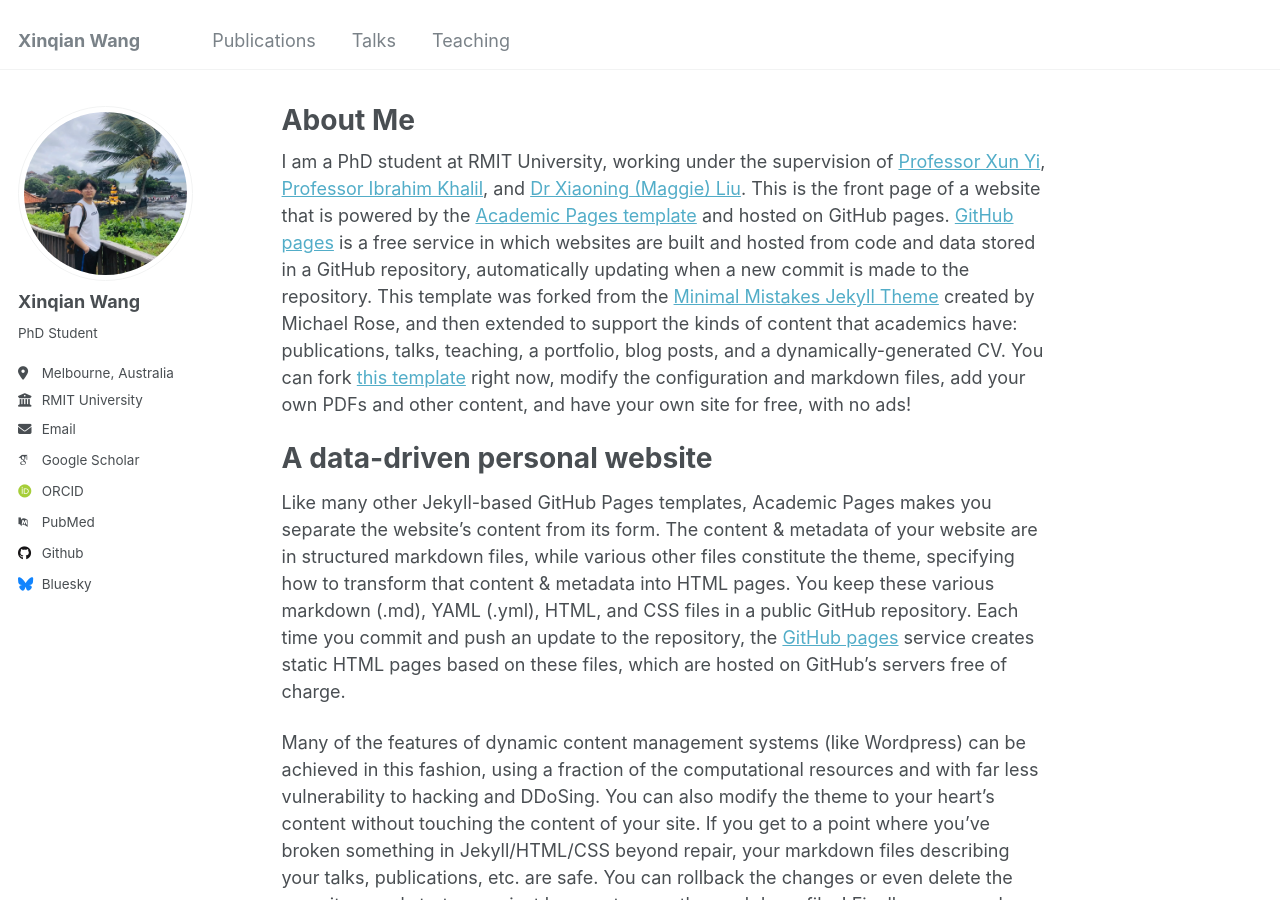
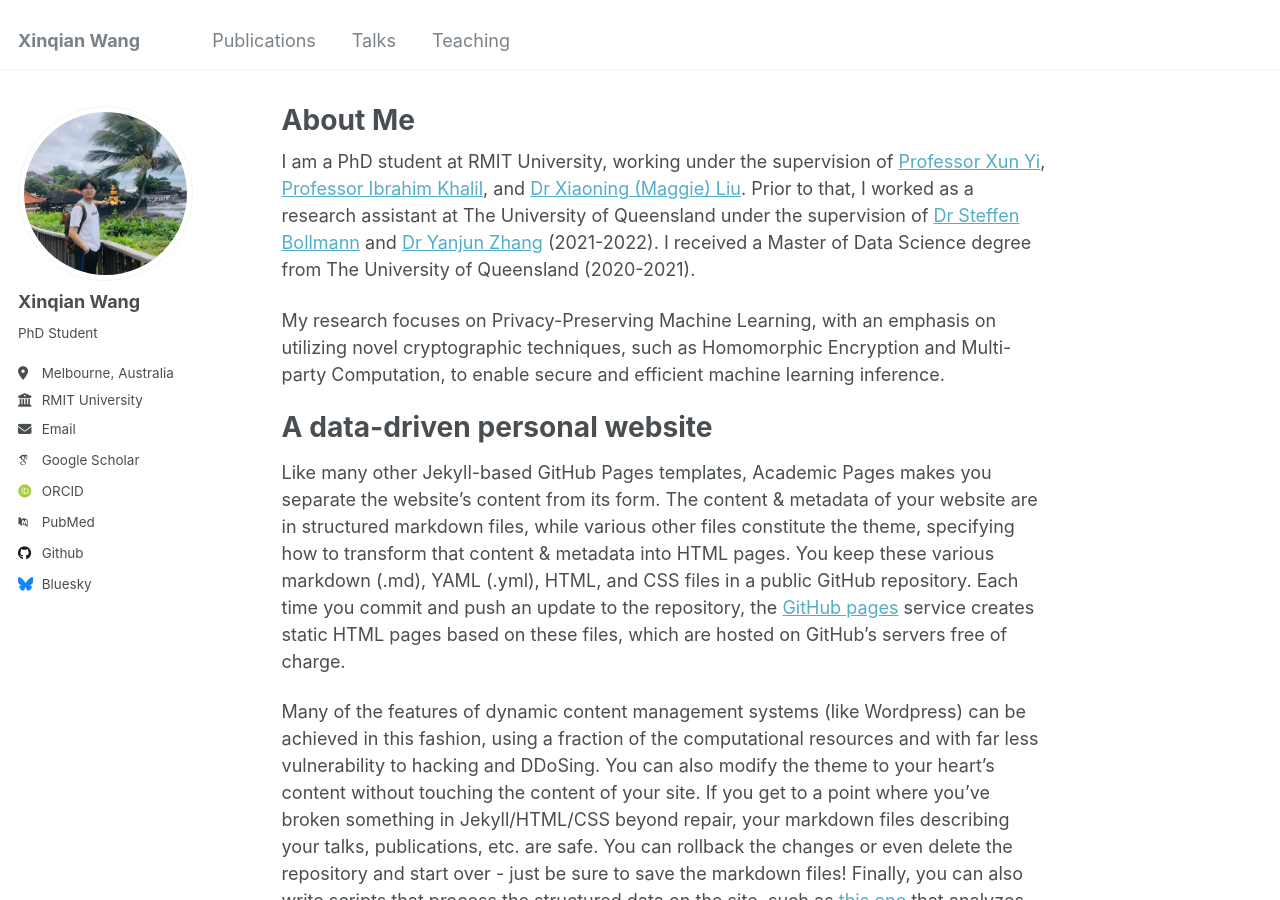
Before and after one commit to Wangxinqian/Academic, a Jekyll site: the page built from _pages/about.md, in a window 1280 px wide and 900 px high. Built offline with Jekyll 4.4.1, drawn with Linux system fonts in a browser that asks for light colours; some web fonts are replaced.

Commit message:
Update about.md

```diff
--- a/_pages/about.md
+++ b/_pages/about.md
@@ -7,8 +7,9 @@ redirect_from:
   - /about.html
 ---
 
-I am a PhD student at RMIT University, working under the supervision of [Professor Xun Yi](https://scholar.google.ca/citations?user=oDRazncAAAAJ&hl=en), [Professor Ibrahim Khalil](https://scholar.google.com/citations?user=0FxVbCIAAAAJ&hl=en), and [Dr Xiaoning (Maggie) Liu](https://scholar.google.com/citations?user=hjxSs-UAAAAJ&hl=en).
-This is the front page of a website that is powered by the [Academic Pages template](https://github.com/academicpages/academicpages.github.io) and hosted on GitHub pages. [GitHub pages](https://pages.github.com) is a free service in which websites are built and hosted from code and data stored in a GitHub repository, automatically updating when a new commit is made to the repository. This template was forked from the [Minimal Mistakes Jekyll Theme](https://mmistakes.github.io/minimal-mistakes/) created by Michael Rose, and then extended to support the kinds of content that academics have: publications, talks, teaching, a portfolio, blog posts, and a dynamically-generated CV. You can fork [this template](https://github.com/academicpages/academicpages.github.io) right now, modify the configuration and markdown files, add your own PDFs and other content, and have your own site for free, with no ads!
+I am a PhD student at RMIT University, working under the supervision of [Professor Xun Yi](https://scholar.google.ca/citations?user=oDRazncAAAAJ&hl=en), [Professor Ibrahim Khalil](https://scholar.google.com/citations?user=0FxVbCIAAAAJ&hl=en), and [Dr Xiaoning (Maggie) Liu](https://scholar.google.com/citations?user=hjxSs-UAAAAJ&hl=en). Prior to that, I worked as a research assistant at The University of Queensland under the supervision of [Dr Steffen Bollmann](https://scholar.google.com/citations?user=HmXlj24AAAAJ&hl=de) and [Dr Yanjun Zhang](https://scholar.google.com/citations?user=HKq2LkwAAAAJ&hl=en) (2021-2022). I received a Master of Data Science degree from The University of Queensland (2020-2021).
+
+My research focuses on Privacy-Preserving Machine Learning, with an emphasis on utilizing novel cryptographic techniques, such as Homomorphic Encryption and Multi-party Computation, to enable secure and efficient machine learning inference.
 
 A data-driven personal website
 ======
```
